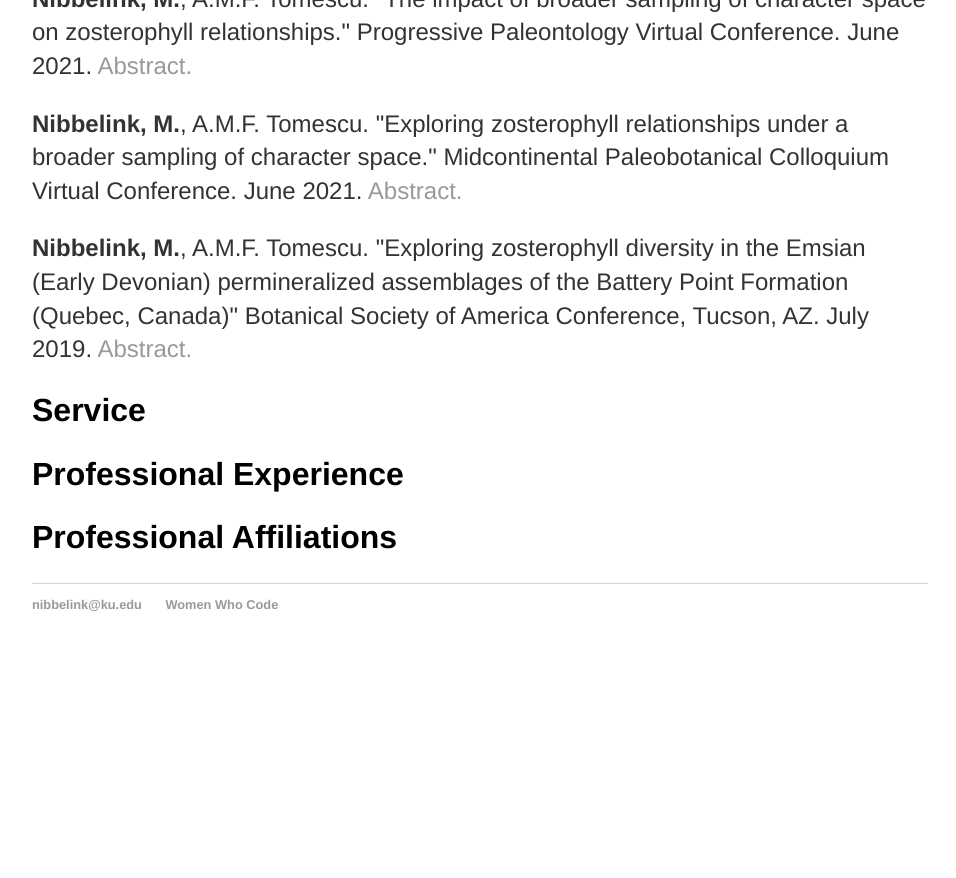
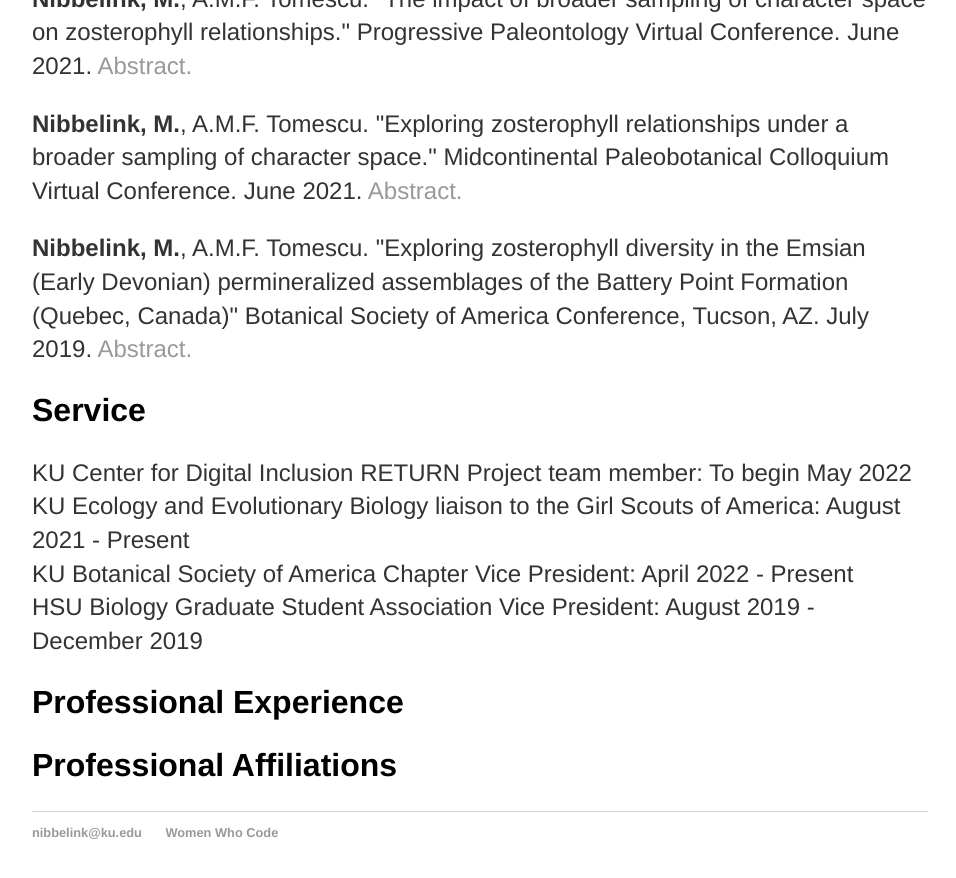
Before and after one commit to megannibbs/megannibbelink.github.io, a Jekyll site: the page built from cv/index.html, in a window 1280 px wide and 900 px high, scrolled down 1363 px. Shown: the top 878 px of the window, without its empty margins (160-1116 px from the left). Built offline with Jekyll 4.4.1, drawn with Linux system fonts in a browser that asks for light colours; before the commit the page ends 2035 px from its top, so only the background shows below that.

Commit message:
Update index.html

```diff
--- a/cv/index.html
+++ b/cv/index.html
@@ -27,5 +27,9 @@ title: Meg Nibbelink | CV
 	<p><strong>Nibbelink, M.</strong>, A.M.F. Tomescu. "Exploring zosterophyll relationships under a broader sampling of character space." Midcontinental Paleobotanical Colloquium Virtual Conference. June 2021.<a href="https://sites.google.com/berkeley.edu/mpc2021/abstracts?authuser=0"> Abstract.</a></br>
 	<p><strong>Nibbelink, M.</strong>, A.M.F. Tomescu. "Exploring zosterophyll diversity in the Emsian (Early Devonian) permineralized assemblages of the Battery Point Formation (Quebec, Canada)" Botanical Society of America Conference, Tucson, AZ. July 2019.<a href="https://2019.botanyconference.org/engine/search/index.php?func=detail&aid=944"> Abstract.</a></br>
 	<h2>Service</h2>
+	<p>KU Center for Digital Inclusion RETURN Project team member: To begin May 2022</br>
+		KU Ecology and Evolutionary Biology liaison to the Girl Scouts of America: August 2021 - Present</br>
+		KU Botanical Society of America Chapter Vice President: April 2022 - Present</br>
+		HSU Biology Graduate Student Association Vice President: August 2019 - December 2019 </br>
 	<h2>Professional Experience</h2>
 	<h2>Professional Affiliations</h2>
```
